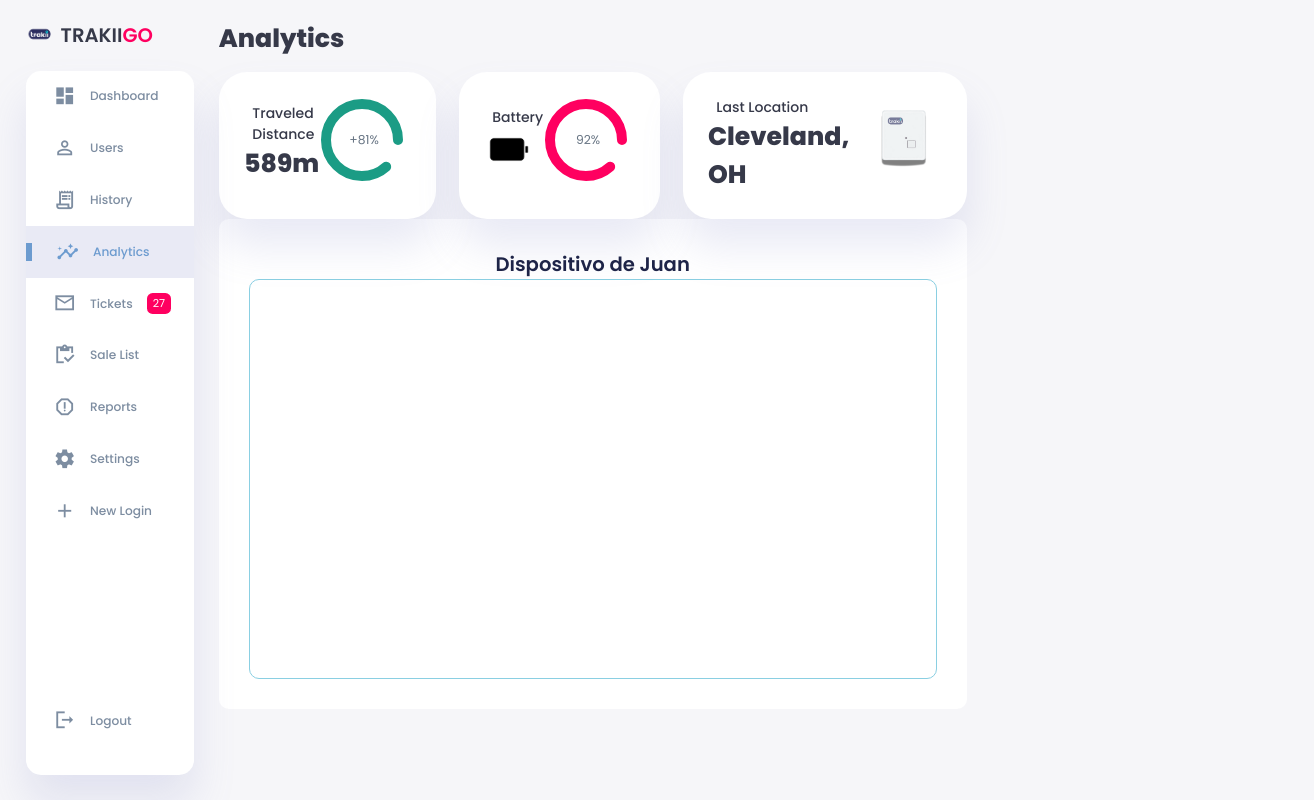
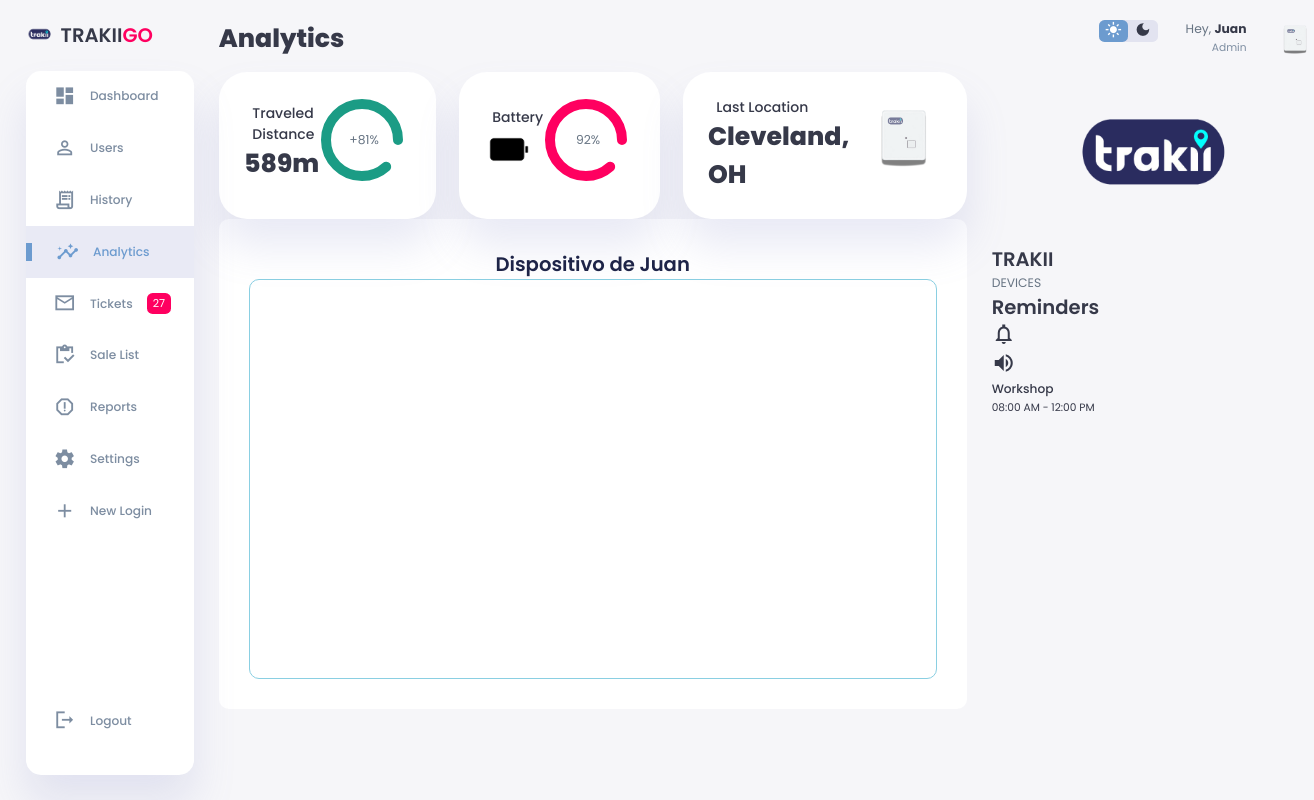
Before and after one commit to caml1/trakii-frontend, a plain HTML site: page index.html in a window 1280 px wide. Shown: the whole page, 1314 px wide, since content can reach past the window. Drawn offline with Linux system fonts and the light colour scheme; some packages are replaced by stand-ins of ours.

Commit message:
Worked on the right bar

```diff
--- a/css/styles.css
+++ b/css/styles.css
@@ -360,3 +360,56 @@ main .analyse .progress .percentage{
 #device-address {
     font-size: 1.5rem;
 }
+
+.right-section{
+    margin-top: 1.4rem;
+}
+
+.right-section .nav{
+    display: flex;
+    justify-content: end;
+    gap: 2rem;
+}
+
+.right-section .nav button{
+    display: none;
+}
+
+.right-section .dark-mode{
+    background-color: var(--color-light);
+    display: flex;
+    justify-content: space-between;
+    align-items: center;
+    height: 1.6rem;
+    width: 4.2rem;
+    cursor: pointer;
+    border-radius: var(--border-radius-1);
+}
+
+.right-section .dark-mode span{
+    font-size: 1.2rem;
+    width: 50%;
+    height: 100%;
+    display: flex;
+    align-items: center;
+    justify-content: center;
+}
+
+.right-section .dark-mode span.active{
+    background-color: var(--color-primary);
+    color: white;
+    border-radius: var(--border-radius-1);
+}
+
+.right-section .nav .profile{
+    display: flex;
+    gap: 2rem;
+    text-align: right;
+}
+
+.right-section .nav .profile .profile-photo{
+    width: 2.8rem;
+    height: 2.8rem;
+    border-radius: 50%;
+    overflow: hidden;
+}
--- a/index.html
+++ b/index.html
@@ -143,22 +143,85 @@
             </div>
             <!-- End of Analyses -->
 
-            <!-- Main Section -->
+            <!-- Map Section -->
             <section class="main-content">
                 <!-- Map Section -->
                  <div class="info-box">
                     <h2>Dispositivo de Juan</h2>
                     <div id="map"></div>
                 </div>
-
-
-                <!-- Info Section (Battery and Address) -->
-
-
-                </div>
             </section>
+            <!-- End of Map Section -->
 
         </main>
+        <!-- End of Main Content -->
+
+        <!-- Right Section -->
+         <div class="right-section">
+            <div class="nav">
+                <button id="menu-btn">
+                    <span class="material-icons-sharp">
+                        menu
+                    </span>
+                </button>
+                <div class="dark-mode">
+                    <span class="material-icons-sharp active">
+                        light_mode
+                    </span>
+                    <span class="material-icons-sharp">
+                        dark_mode
+                    </span>
+                </div>
+
+                <div class="profile">
+                    <div class="info">
+                        <p>Hey, <b>Juan</b></p>
+                        <small class="text-muted">Admin</small>
+                    </div>
+                    <div class="profile-photo">
+                        <img src="images/Imagen TK71 4G.png">
+                    </div>
+                </div>
+
+            </div>
+            <!-- End of Nav -->
+
+            <div class="user-profile">
+                <div class="logo">
+                    <img src="images/Trakii logo redondo .png">
+                    <h2>TRAKII</h2>
+                    <P>DEVICES</P>
+                </div>
+            </div>
+
+            <div class="reminders">
+                <div class="header">
+                    <h2>Reminders</h2>
+                    <span class="material-icons-sharp">
+                        notifications_none
+                    </span>
+                </div>
+
+                <div class="notification">
+                    <div class="icon">
+                        <span class="material-icons-sharp">
+                            volume_up
+                        </span>
+                    </div>
+                    <div class="content">
+                        <div class="info">
+                            <h3>Workshop</h3>
+                            <small class="text_muted">
+                                08:00 AM - 12:00 PM
+                            </small>
+                        </div>
+
+                    </div>
+                </div>
+
+            </div>
+
+         </div>
 
     </div>
 
```
Lines whose indentation alone changed are shown as unchanged.
